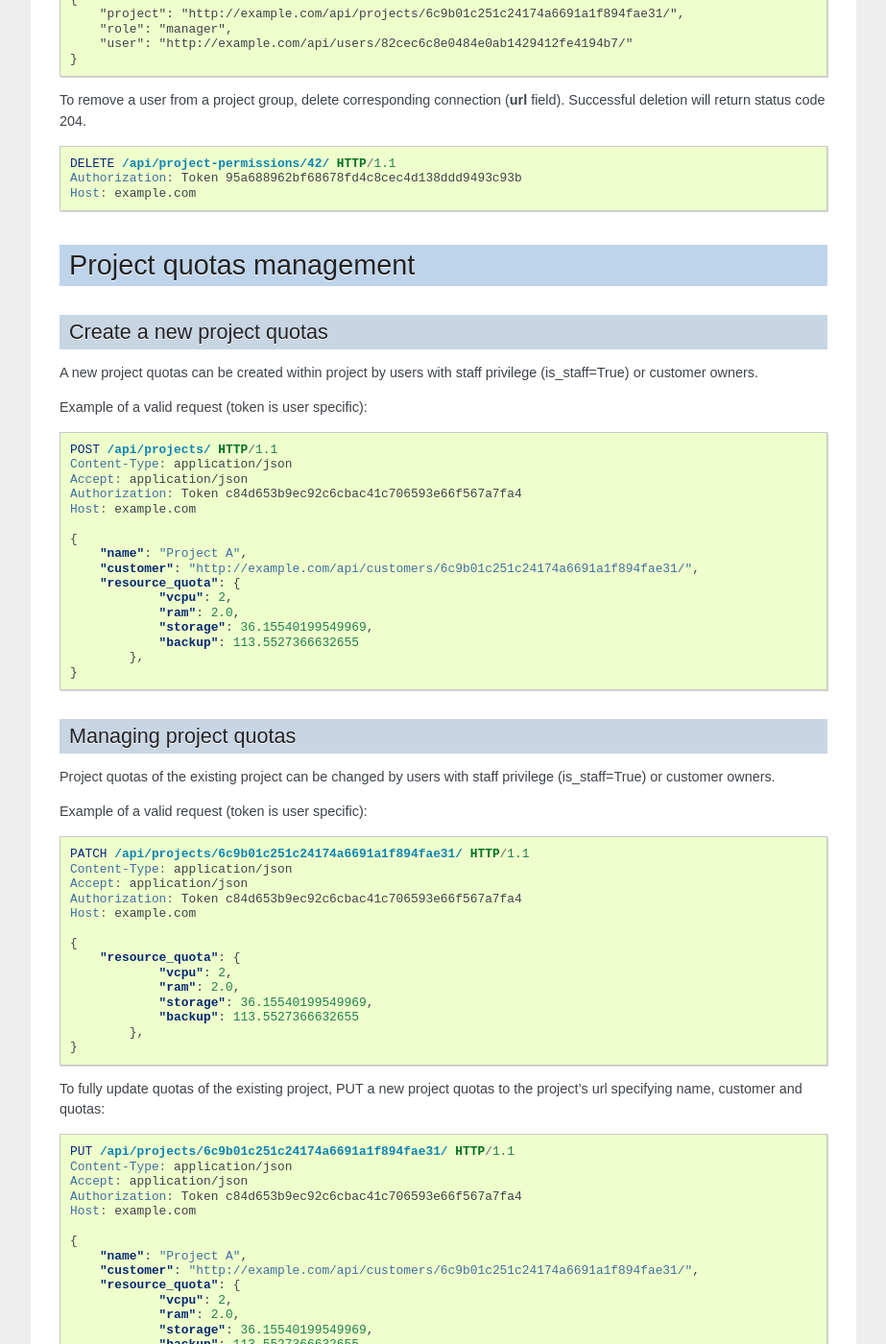
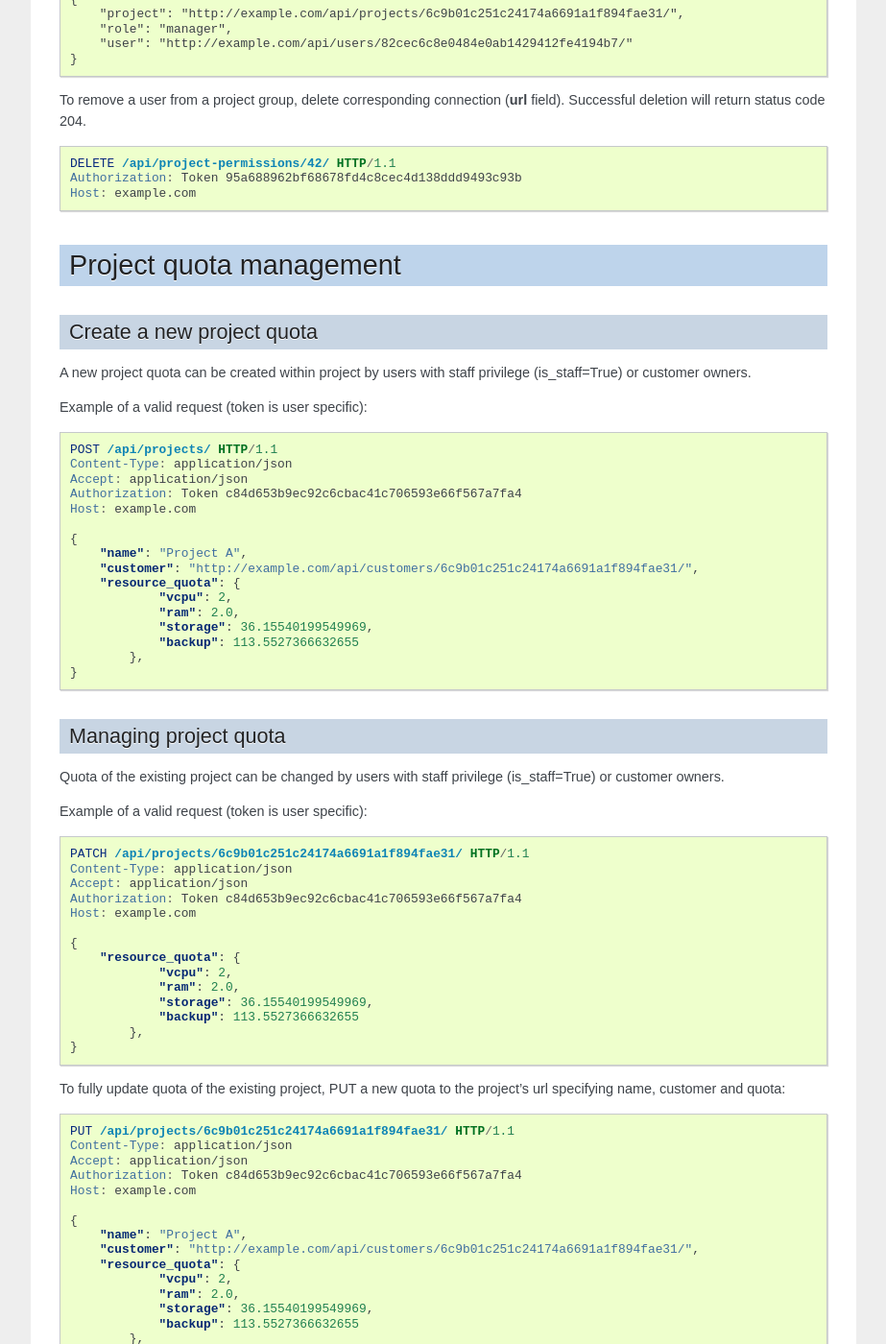
Before and after one commit to opennode/waldur-core, a Sphinx documentation site: the page built from docs/api/api.rst, in a window 1280 px wide and 1400 px high, scrolled down 7037 px. Shown: the whole window at 96% size, without its empty margins (198-1121 px from the left). Built offline with Sphinx 7.4.7, drawn with Linux system fonts in a browser that asks for light colours; some of the changed text lies outside the part shown.

Commit message:
Fix project quota grammatical errors in docs
itacloud-2133

```diff
--- a/docs/api/api.rst
+++ b/docs/api/api.rst
@@ -23,8 +23,8 @@ Project management
 
 .. include:: project.rst
 
-Project quotas management
-=========================
+Project quota management
+========================
 
 .. include:: project_quotas.rst
 
--- a/docs/api/project_quotas.rst
+++ b/docs/api/project_quotas.rst
@@ -1,7 +1,7 @@
-Create a new project quotas
----------------------------
+Create a new project quota
+--------------------------
 
-A new project quotas can be created within project by users with staff privilege (is_staff=True) or customer owners.
+A new project quota can be created within project by users with staff privilege (is_staff=True) or customer owners.
 
 Example of a valid request (token is user specific):
 
@@ -24,10 +24,10 @@ Example of a valid request (token is user specific):
             },
     }
 
-Managing project quotas
------------------------
+Managing project quota
+----------------------
 
-Project quotas of the existing project can be changed by users with staff privilege (is_staff=True) or customer owners.
+Quota of the existing project can be changed by users with staff privilege (is_staff=True) or customer owners.
 
 Example of a valid request (token is user specific):
 
@@ -48,8 +48,8 @@ Example of a valid request (token is user specific):
             },
     }
 
-To fully update quotas of the existing project, PUT a new project quotas to the project's url
-specifying name, customer and quotas:
+To fully update quota of the existing project, PUT a new quota to the project's url
+specifying name, customer and quota:
 
 .. code-block:: http
 
```
